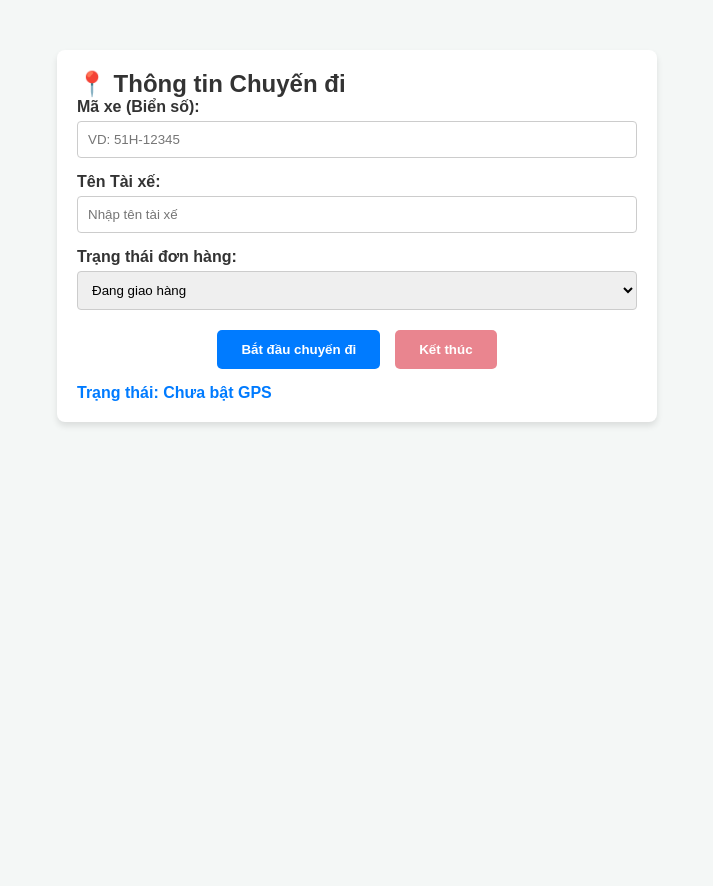
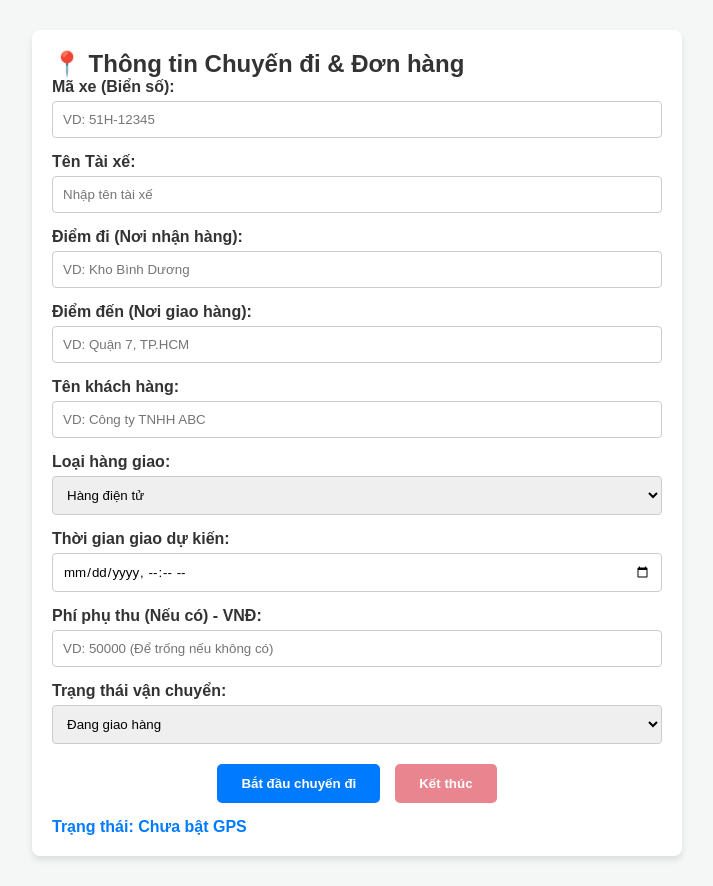
Before and after one commit to nguyenvanhoanglong478-source/mini-tms-project, a plain HTML site: page driver.html in a window 1280 px wide. Shown: the whole page, without its empty margins (283-996 px from the left). Before the commit the page ends 800 px from the top, so only its background shows below. Drawn offline with Linux system fonts and the light colour scheme.

Commit message:
Enhance driver form with additional fields
Added fields for start and end locations, customer name, cargo type, estimated delivery time, and surcharge.

```diff
--- a/driver.html
+++ b/driver.html
@@ -7,8 +7,9 @@
     <link rel="stylesheet" href="style.css">
 </head>
 <body>
-    <div class="container">
-        <h2>📍 Thông tin Chuyến đi</h2>
+    <div class="container" style="max-width: 650px; margin: 30px auto;">
+        <h2>📍 Thông tin Chuyến đi & Đơn hàng</h2>
+
         <div class="form-group">
             <label>Mã xe (Biển số):</label>
             <input type="text" id="vehicleId" placeholder="VD: 51H-12345" required>
@@ -17,8 +18,38 @@
             <label>Tên Tài xế:</label>
             <input type="text" id="driverName" placeholder="Nhập tên tài xế" required>
         </div>
+
         <div class="form-group">
-            <label>Trạng thái đơn hàng:</label>
+            <label>Điểm đi (Nơi nhận hàng):</label>
+            <input type="text" id="startLocation" placeholder="VD: Kho Bình Dương" required>
+        </div>
+        <div class="form-group">
+            <label>Điểm đến (Nơi giao hàng):</label>
+            <input type="text" id="endLocation" placeholder="VD: Quận 7, TP.HCM" required>
+        </div>
+        <div class="form-group">
+            <label>Tên khách hàng:</label>
+            <input type="text" id="customerName" placeholder="VD: Công ty TNHH ABC" required>
+        </div>
+        <div class="form-group">
+            <label>Loại hàng giao:</label>
+            <select id="cargoType">
+                <option value="Hàng điện tử">Hàng điện tử</option>
+                <option value="Thực phẩm">Thực phẩm</option>
+                <option value="Hàng dễ vỡ">Hàng dễ vỡ</option>
+                <option value="Khác">Khác</option>
+            </select>
+        </div>
+        <div class="form-group">
+            <label>Thời gian giao dự kiến:</label>
+            <input type="datetime-local" id="deliveryTime" required>
+        </div>
+        <div class="form-group">
+            <label>Phí phụ thu (Nếu có) - VNĐ:</label>
+            <input type="number" id="surcharge" placeholder="VD: 50000 (Để trống nếu không có)">
+        </div>
+        <div class="form-group">
+            <label>Trạng thái vận chuyển:</label>
             <select id="vehicleStatus">
                 <option value="Đang giao hàng">Đang giao hàng</option>
                 <option value="Tạm dừng">Tạm dừng (Nghỉ/Đổ xăng)</option>
```
